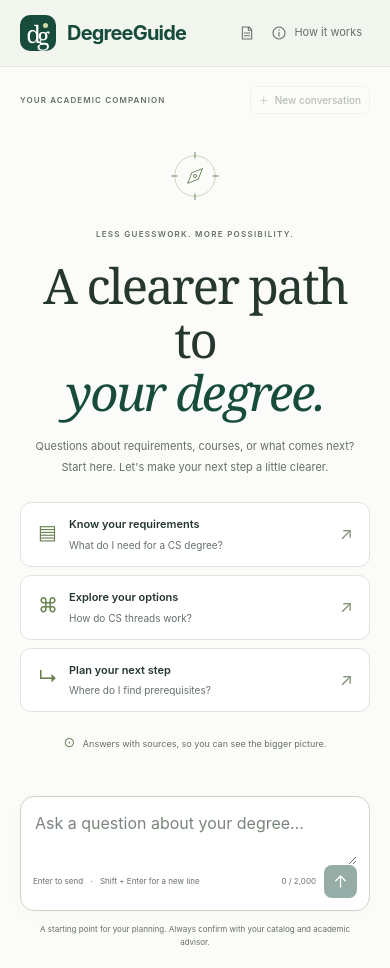
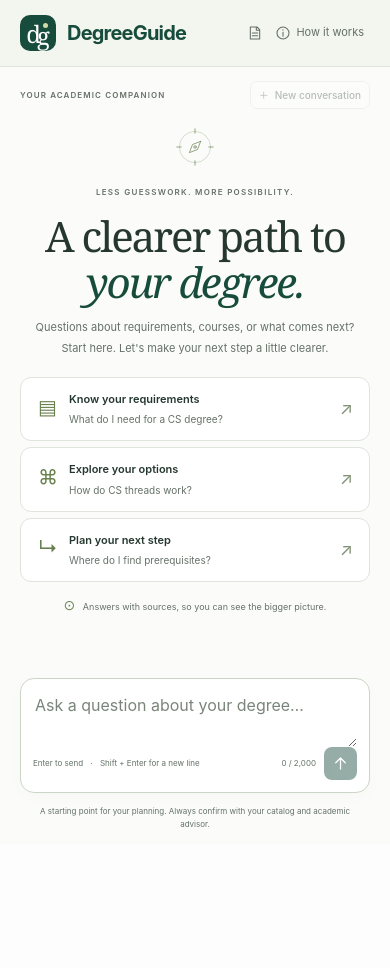
Before and after one commit to xiangsiyu06/cs2340-Ria-team4-project3, a Django app: page /chat/ in a window 390 px wide. After the commit the page ends 827 px from the top, so only its background shows below. Run offline with Django 5.2, Linux system fonts and the light colour scheme.

Commit message:
Keep chat composer visible within the viewport

```diff
--- a/frontend/static/frontend/styles.css
+++ b/frontend/static/frontend/styles.css
@@ -59,31 +59,31 @@ svg { fill: none; stroke: currentColor; stroke-width: 1.6; stroke-linecap: round
 .breadcrumb strong { color: var(--ink); font-weight: 500; }
 .topbar-tag { border: 1px solid var(--line); border-radius: 20px; padding: 5px 11px; font-size: 9px; color: var(--muted); white-space: nowrap; }
 .topbar-tag span { color: #7e8d55; margin-right: 4px; }
-.chat-page { max-width: 1120px; margin: auto; padding: 25px 39px 20px; min-height: calc(100dvh - 77px); display: flex; flex-direction: column; }
-.chat-toolbar { display: flex; align-items: center; justify-content: space-between; gap: 12px; }
+.chat-page { max-width: 1120px; margin: auto; padding: 18px 39px 14px; height: calc(100dvh - 77px); display: flex; flex-direction: column; }
+.chat-toolbar { display: flex; align-items: center; justify-content: space-between; gap: 12px; flex-shrink: 0; }
 .section-label, .eyebrow { font-size: 9px; font-weight: 600; letter-spacing: 1.8px; color: var(--muted); }
 .button { display: inline-flex; justify-content: center; align-items: center; gap: 6px; border: 1px solid var(--line); border-radius: 7px; padding: 7px 12px; font-size: 11px; font-weight: 500; text-decoration: none; background: var(--white); }
 .button-subtle { color: var(--muted); }
 .button:hover:not(:disabled) { background: var(--sage); }
 .button-primary { background: var(--forest); color: white; border-color: var(--forest); }
 .button-primary:hover:not(:disabled) { background: var(--forest-dark); }
-.welcome { text-align: center; margin: auto 0; padding: 40px 0 30px; }
-.welcome-symbol { margin: 0 auto 22px; width: 64px; height: 64px; color: #70865b; }
+.welcome { text-align: center; margin: 0; padding: 18px 0 12px; flex: 1; min-height: 0; overflow-y: auto; }
+.welcome-symbol { margin: 0 auto 12px; width: 48px; height: 48px; color: #70865b; }
 .welcome-symbol svg { width: 100%; height: 100%; stroke-width: 1.2; }
 .welcome-symbol svg circle:first-child { stroke: #c7d3bd; }
-.welcome h1 { font: 58px/1.09 var(--font-display); letter-spacing: -2.6px; margin: 18px 0 19px; font-weight: 400; }
+.welcome h1 { font: 50px/1.09 var(--font-display); letter-spacing: -2px; margin: 12px 0 14px; font-weight: 400; }
 .welcome h1 em { color: var(--forest); font-weight: 400; }
 .welcome-description { color: var(--muted); font-size: 12px; line-height: 1.9; margin: 0; }
-.suggestions { margin: 38px auto 0; display: grid; grid-template-columns: repeat(3, minmax(0, 1fr)); gap: 12px; max-width: 775px; }
+.suggestions { margin: 24px auto 0; display: grid; grid-template-columns: repeat(3, minmax(0, 1fr)); gap: 12px; max-width: 775px; }
 .suggestion { position: relative; padding: 18px 16px 21px; border: 1px solid var(--line); border-radius: 11px; text-align: left; background: var(--white); transition: border-color .15s, transform .15s; }
 .suggestion:hover { border-color: #9cad8e; transform: translateY(-3px); }
 .suggestion-icon { color: #68804e; font-size: 22px; display: block; line-height: 1; margin-bottom: 16px; }
 .suggestion strong { display: block; font-size: 11px; font-weight: 600; margin-bottom: 3px; }
 .suggestion > span:not(.suggestion-icon):not(.suggestion-arrow) { display: block; color: var(--muted); font-size: 10px; padding-right: 8px; }
 .suggestion-arrow { position: absolute; top: 16px; right: 16px; font-size: 17px; color: #829176; }
-.source-promise { margin: 24px 0 0; color: var(--muted); font-size: 10px; }
+.source-promise { margin: 14px 0 0; color: var(--muted); font-size: 10px; }
 .source-promise span { margin-right: 5px; font-size: 14px; color: #70865b; }
-.composer-area { width: 100%; max-width: 820px; margin: auto auto 0; padding-top: 10px; }
+.composer-area { width: 100%; max-width: 820px; margin: 0 auto; padding-top: 10px; flex-shrink: 0; }
 .composer { border: 1px solid #cbd6c6; background: white; border-radius: var(--radius); padding: 15px 17px 10px; box-shadow: 0 4px 18px #273c2b05; }
 .composer:focus-within { border-color: #708b65; box-shadow: 0 0 0 3px #b5c5a91f; }
 .composer textarea { display: block; width: 100%; resize: vertical; min-height: 48px; max-height: 180px; outline: none; border: 0; background: transparent; color: var(--ink); font-size: 12px; line-height: 1.6; }
@@ -97,12 +97,13 @@ svg { fill: none; stroke: currentColor; stroke-width: 1.6; stroke-linecap: round
 .send-button:hover:not(:disabled) { background: var(--forest-dark); }
 .composer-footnote { text-align: center; font-size: 9px; color: var(--muted); margin: 12px 0 0; }
 .request-status { min-height: 22px; color: var(--forest); font-size: 12px; }
+.request-status:empty { display: none; }
 .error-message { border: 1px solid #e7c5b7; background: #fff4ed; color: var(--error); border-radius: 9px; padding: 12px; margin: 12px 0; font-size: 12px; }
 .text-button { background: none; border: 0; padding: 2px 3px; color: inherit; text-decoration: underline; font-size: inherit; }
-.preview-banner { margin-bottom: 18px; border: 1px solid #dfd1ad; background: #faf5e8; color: #6b592e; padding: 8px 12px; border-radius: 8px; font-size: 11px; }
+.preview-banner { margin-bottom: 18px; border: 1px solid #dfd1ad; background: #faf5e8; color: #6b592e; padding: 8px 12px; border-radius: 8px; font-size: 11px; flex-shrink: 0; }
 .preview-banner strong { margin-right: 6px; }
 .preview-banner a { color: inherit; margin-left: 8px; }
-.conversation { width: 100%; max-width: 820px; margin: 28px auto; }
+.conversation { width: 100%; max-width: 820px; margin: 20px auto; flex: 1; min-height: 0; overflow-y: auto; }
 .message { margin-bottom: 30px; overflow-wrap: anywhere; }
 .message-header { display: flex; align-items: center; gap: 9px; margin-bottom: 12px; }
 .message-avatar { display: grid; place-items: center; width: 29px; height: 29px; border-radius: 8px; font-size: 12px; flex-shrink: 0; }
@@ -163,28 +164,44 @@ details[open] .source-chevron { transform: rotate(45deg); }
 .knowledge-page .stacked label { display: block; margin-bottom: 5px; font-weight: 600; }
 .knowledge-page .stacked input:not([type=checkbox]):not([type=hidden]), .knowledge-page .stacked select { max-width: 100%; width: 480px; padding: 9px; border: 1px solid var(--line); border-radius: 7px; font: inherit; }
 .knowledge-page .helptext { display: block; font-size: 12px; }
-@media (min-width: 1500px) { .welcome h1 { font-size: 66px; } .welcome { padding: 65px 0; } }
+@media (min-width: 1500px) and (min-height: 900px) { .welcome h1 { font-size: 58px; } .welcome { padding: 30px 0; } }
 @media (max-width: 1100px) { .sidebar { width: 230px; padding-left: 16px; padding-right: 16px; } .chat-page { padding-left: 25px; padding-right: 25px; } .topbar { padding: 0 25px; } .topbar-tag { display: none; } .suggestions { gap: 8px; } .suggestion { padding: 16px 12px; } .suggestion strong { font-size: 10px; } .suggestion > span:not(.suggestion-icon):not(.suggestion-arrow) { font-size: 9px; } }
 @media (max-width: 760px) {
   .app-shell { display: block; }
   .sidebar { position: static; width: 100%; height: auto; padding: 15px 20px; border-right: 0; border-bottom: 1px solid var(--line); flex-direction: row; align-items: center; justify-content: space-between; gap: 15px; }
   .brand { font-size: 20px; } .brand-mark { width: 36px; height: 36px; border-radius: 10px; font-size: 24px; } .brand small { display: none; }
   .workspace-label, .sidebar-note, .sidebar-footer, .chat-nav, .topbar { display: none; }
-  .nav-item { margin: 0; padding: 8px; width: auto; font-size: 11px; gap: 7px; } .nav-item svg { width: 16px; height: 16px; }
+  .nav-item { margin: 0; padding: 6px; width: auto; font-size: 11px; gap: 5px; white-space: nowrap; } .nav-item svg { width: 16px; height: 16px; }
   .sidebar nav { display: flex; align-items: center; } .sources-nav .nav-label { display: none; }
   .knowledge-page { padding: 20px 15px; }
-  .chat-page { min-height: calc(100dvh - 67px); padding: 19px 20px 18px; }
+  .chat-page { height: calc(100dvh - 67px); padding: 14px 20px 12px; }
   .section-label { font-size: 8px; letter-spacing: 1.1px; } .button-subtle { font-size: 10px; padding: 5px 8px; }
-  .welcome { padding: 36px 0 12px; } .welcome-symbol { width: 52px; height: 52px; margin-bottom: 19px; }
-  .welcome h1 { font-size: 49px; letter-spacing: -2px; margin: 16px 0; } .welcome-description { font-size: 11px; } .eyebrow { font-size: 8px; letter-spacing: 1.3px; }
-  .suggestions { grid-template-columns: 1fr; margin-top: 25px; gap: 8px; text-align: left; }
+  .welcome { padding: 18px 0 8px; } .welcome-symbol { width: 40px; height: 40px; margin-bottom: 12px; }
+  .welcome h1 { font-size: 42px; letter-spacing: -2px; margin: 12px 0; } .welcome-description { font-size: 11px; } .eyebrow { font-size: 8px; letter-spacing: 1.3px; }
+  .suggestions { grid-template-columns: 1fr; margin-top: 18px; gap: 6px; text-align: left; }
   .suggestion { padding: 13px 35px 13px 48px; } .suggestion-icon { position: absolute; top: 19px; left: 17px; font-size: 20px; margin: 0; }
   .suggestion strong { font-size: 11px; } .suggestion > span:not(.suggestion-icon):not(.suggestion-arrow) { font-size: 10px; } .suggestion-arrow { top: 18px; }
-  .source-promise { margin-top: 19px; font-size: 9px; } .composer-area { padding-top: 8px; }
+  .source-promise { margin-top: 12px; font-size: 9px; } .composer-area { padding-top: 8px; }
   .composer { padding: 12px; } .composer textarea { font-size: 16px; min-height: 56px; } #composer-hint { font-size: 8px; } #character-count { font-size: 8px; } .composer-bottom > div { gap: 8px; }
   .composer-footnote { font-size: 8px; line-height: 1.7; padding: 0 12px; }
   .message-body, .answer-sources { margin-left: 0; } .conversation { margin-top: 25px; }
   .preview-banner { font-size: 10px; } .sample-document { margin: 25px 18px; padding: 23px; }
 }
 @media (max-width: 380px) { .sidebar { padding: 13px 15px; } .brand { font-size: 18px; gap: 8px; } .chat-page { padding-left: 15px; padding-right: 15px; } .nav-item { font-size: 10px; } .welcome h1 { font-size: 43px; } .section-label { max-width: 110px; } .desktop-break { display: none; } }
+@media (min-width: 761px) and (max-height: 800px) {
+  .welcome { padding: 12px 0 8px; }
+  .welcome-symbol { width: 40px; height: 40px; margin-bottom: 8px; }
+  .welcome h1 { font-size: 46px; margin: 10px 0; }
+  .suggestions { margin-top: 18px; }
+  .source-promise { margin-top: 10px; }
+}
+@media (max-width: 760px) and (max-height: 760px) {
+  .welcome-symbol { display: none; }
+  .welcome h1 { font-size: 36px; margin: 8px 0; }
+  .suggestions { margin-top: 12px; gap: 4px; }
+  .suggestion { padding-top: 10px; padding-bottom: 10px; }
+  .suggestion > span:not(.suggestion-icon):not(.suggestion-arrow) { display: none; }
+  .suggestion-icon { top: 10px; }
+  .suggestion-arrow { top: 7px; }
+}
 @media (prefers-reduced-motion: reduce) { *, *::before, *::after { transition: none !important; scroll-behavior: auto !important; } }
```
